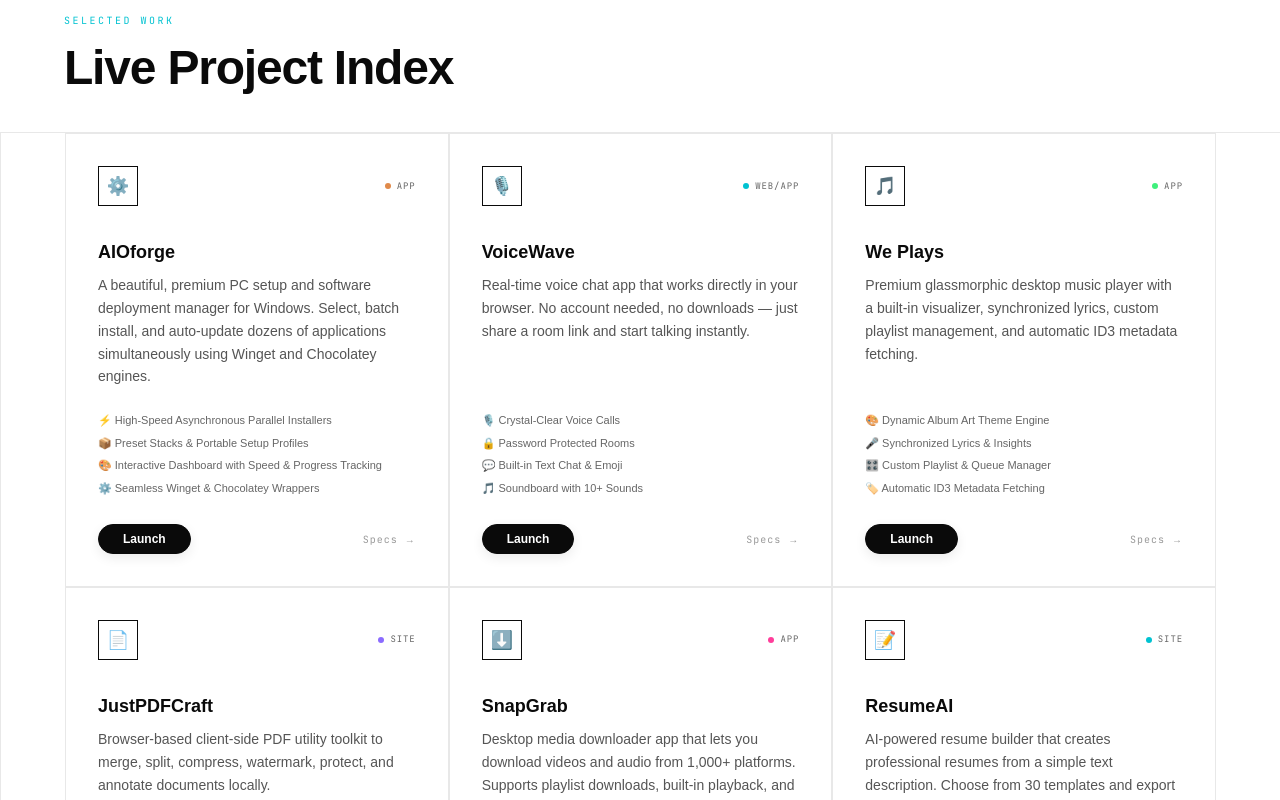
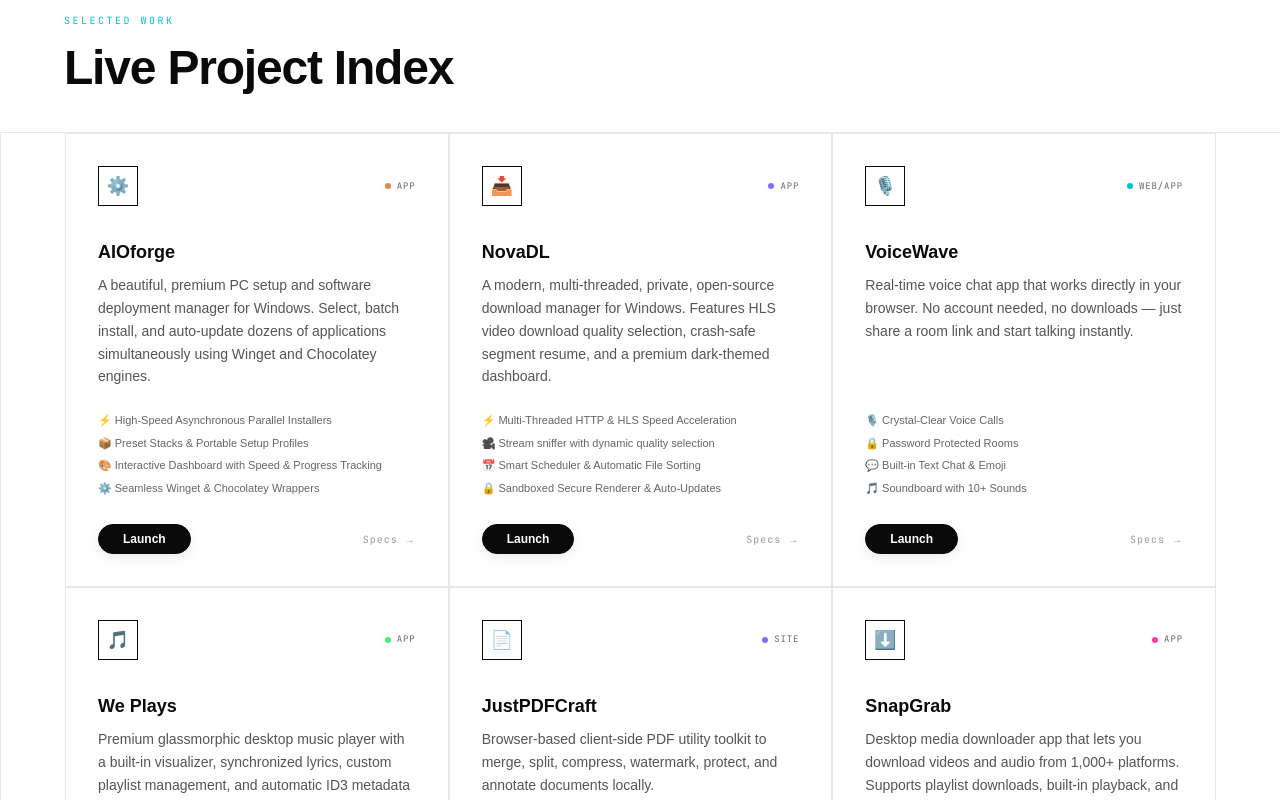
Before and after one commit to shaswatxd/shaswathub, a Next.js app: page / in a window 1280 px wide. Shown: the part 1520-2320 px from the top of the page. Built offline with nearby package versions, Linux system fonts and the light colour scheme; a web font is replaced by a local one.

Commit message:
add NovaDL project

```diff
--- a/app/components/Projects.jsx
+++ b/app/components/Projects.jsx
@@ -22,6 +22,26 @@ const PROJECTS = [
       architecture: "Native desktop utility built for Windows that bridges Winget and Chocolatey package managers into a unified, asynchronous parallel queue interface.",
       modules: ["Winget queue worker", "Chocolatey agent wrapper", "Asynchronous parallel downloader", "Profile package builder"],
       command: "git clone https://github.com/shaswatxd/AIOforge.git"
+    }
+  },
+  {
+    name: "NovaDL",
+    desc: "A modern, multi-threaded, private, open-source download manager for Windows. Features HLS video download quality selection, crash-safe segment resume, and a premium dark-themed dashboard.",
+    icon: "📥",
+    glow: "violet",
+    badge: "APP",
+    githubUrl: "https://github.com/shaswatxd/novadl",
+    liveUrl: "https://novadl.vercel.app",
+    features: [
+      "⚡ Multi-Threaded HTTP & HLS Speed Acceleration",
+      "🎥 Stream sniffer with dynamic quality selection",
+      "📅 Smart Scheduler & Automatic File Sorting",
+      "🔒 Sandboxed Secure Renderer & Auto-Updates"
+    ],
+    details: {
+      architecture: "High-performance segmented downloader utilizing dynamic thread allocation, HLS parser/segment assembler, and Chromium/Node sandboxed context isolation.",
+      modules: ["Multi-thread segment engine", "HLS parser & stream assembler", "Browser companion extension", "Secure sandbox controller"],
+      command: "git clone https://github.com/shaswatxd/novadl.git"
     }
   },
   {
```
